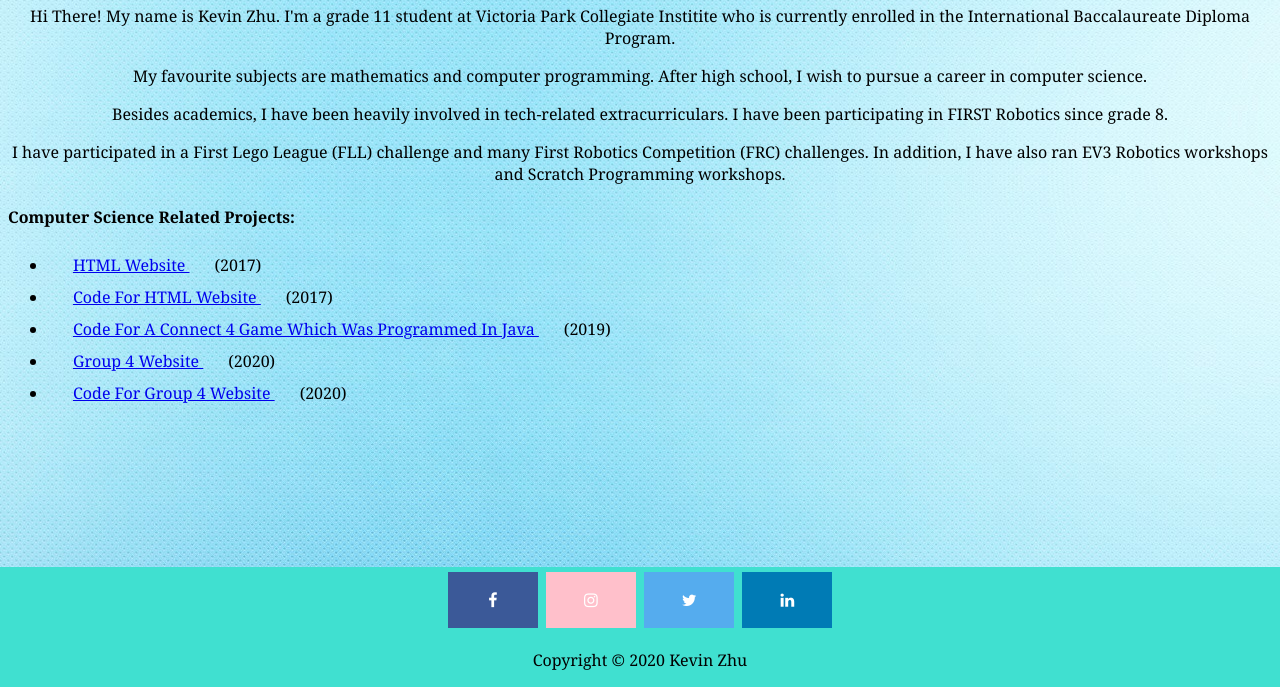
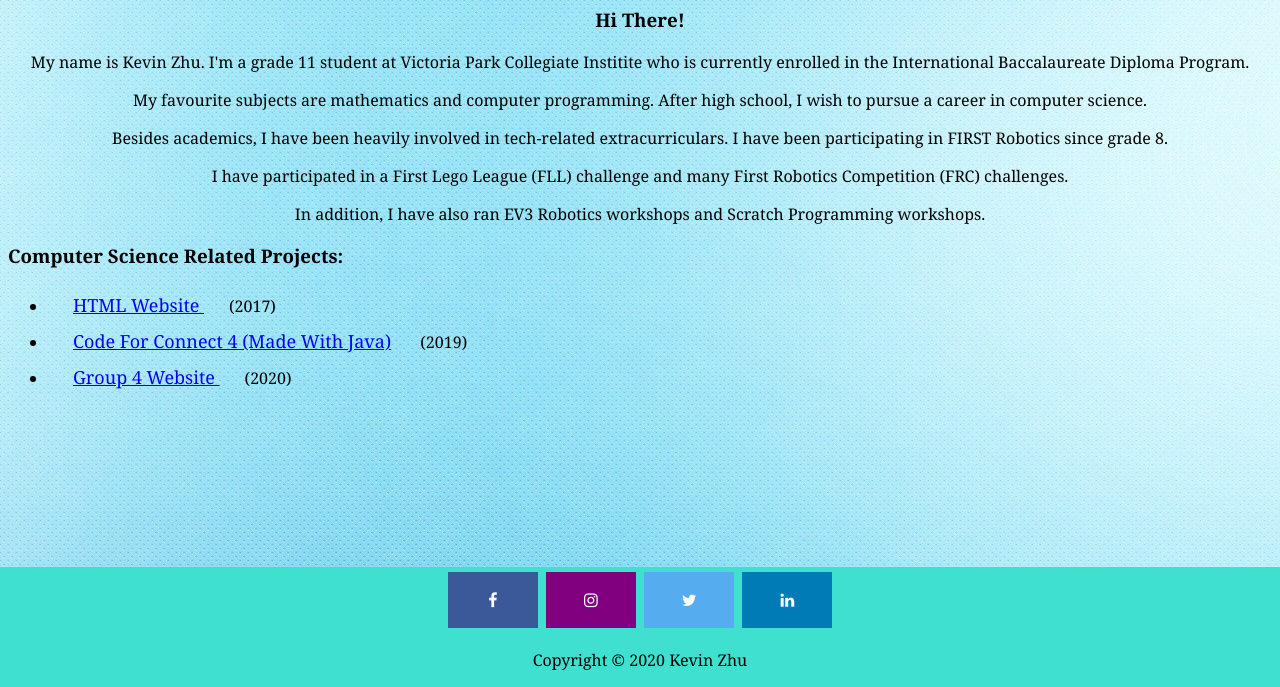
Before and after one commit to Designer777/KevinZhu, a plain HTML site: page index.html in a window 1280 px wide. Shown: the part 113-800 px from the top of the page. Drawn offline with Linux system fonts and the light colour scheme.

Commit message:
Add files via upload

```diff
--- a/index.html
+++ b/index.html
@@ -11,24 +11,28 @@
   <header>
     <h1> Home </h1>
   </header>
-    <p> Hi There! My name is Kevin Zhu. I'm a grade 11 student at Victoria Park Collegiate Institite who is currently enrolled in the International Baccalaureate Diploma Program. </p>
+    <center>
+      <h3> Hi There! <h3>
+    </center>
+    <p> My name is Kevin Zhu. I'm a grade 11 student at Victoria Park Collegiate Institite who is currently enrolled in the International Baccalaureate Diploma Program. </p>
     <p> My favourite subjects are mathematics and computer programming. After high school, I wish to pursue a career in computer science. </p>
     <p> Besides academics, I have been heavily involved in tech-related extracurriculars. I have been participating in FIRST Robotics since grade 8. </p>
-    <p> I have participated in a First Lego League (FLL) challenge and many First Robotics Competition (FRC) challenges. In addition, I have also ran EV3 Robotics workshops and Scratch Programming workshops.</p>
-  <h4> Computer Science Related Projects: </h4>
+    <p> I have participated in a First Lego League (FLL) challenge and many First Robotics Competition (FRC) challenges. </p>
+    <p> In addition, I have also ran EV3 Robotics workshops and Scratch Programming workshops.</p>
+  <h3> Computer Science Related Projects: </h3>
     <ul>
       <li> <a href = "https://zhukhy.github.io/home/index.html"> HTML Website </a>  (2017) </li>
-      <li> <a href = "https://github.com/Designer777/home"> Code For HTML Website </a> (2017) </li>
-      <li> <a href = "https://github.com/Designer777/Java"> Code For A Connect 4 Game Which Was Programmed In Java </a> (2019)
+      <li> <a href = "https://github.com/Designer777/Java"> Code For Connect 4 (Made With Java)</a> (2019)
       <li> <a href = "https://designer777.github.io/FlashlightCreation.com/"> Group 4 Website </a> (2020) </li>
-      <li> <a href = "https://github.com/Designer777/FlashlightCreation.com"> Code For Group 4 Website </a> (2020) </li>
     </ul>
   <div class="footer">
     <a href="https://www.facebook.com/profile.php?id=100010589865511" class="fa fa-facebook"></a>
     <a href="https://www.instagram.com/the_geo_legend/" class="fa fa-instagram"></a>
     <a href="https://twitter.com/WarMvp77" class = "fa fa-twitter"></a>
     <a href="https://www.linkedin.com/in/kevinzhu01/" class = "fa fa-linkedin"></a>
-    <p>Copyright © 2020 Kevin Zhu</p>
+    <center>
+      <p>Copyright © 2020 Kevin Zhu</p>
+    </center>
   </div>
 </body>
 </html>
--- a/style.css
+++ b/style.css
@@ -21,7 +21,7 @@ p {
 
 a {
   padding: 25px;
-  font-size: 16px;
+  font-size: 18px;
 }
 
 li {
@@ -47,7 +47,7 @@ li {
 }
 
 .fa-instagram {
-  background: pink;
+  background: purple;
   color: white;
 }
 
```
